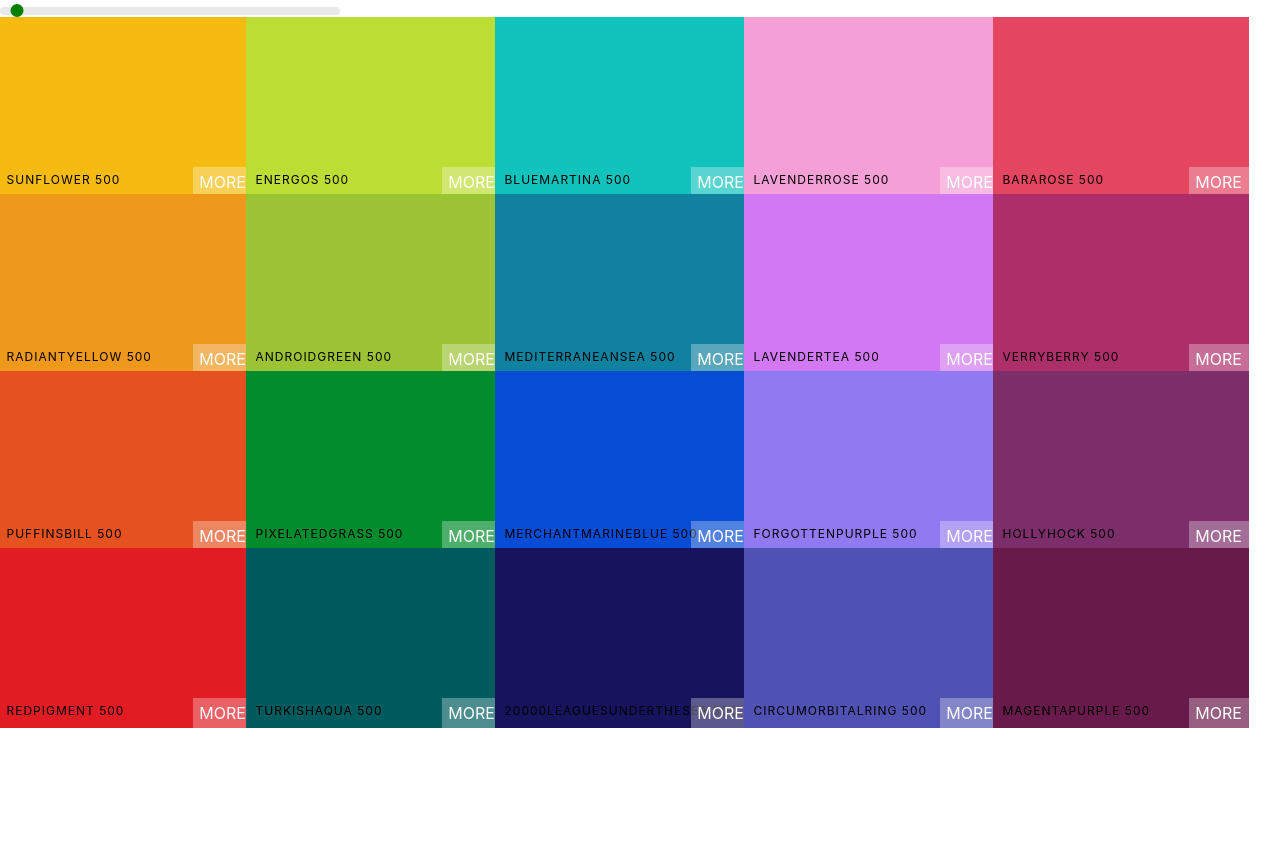
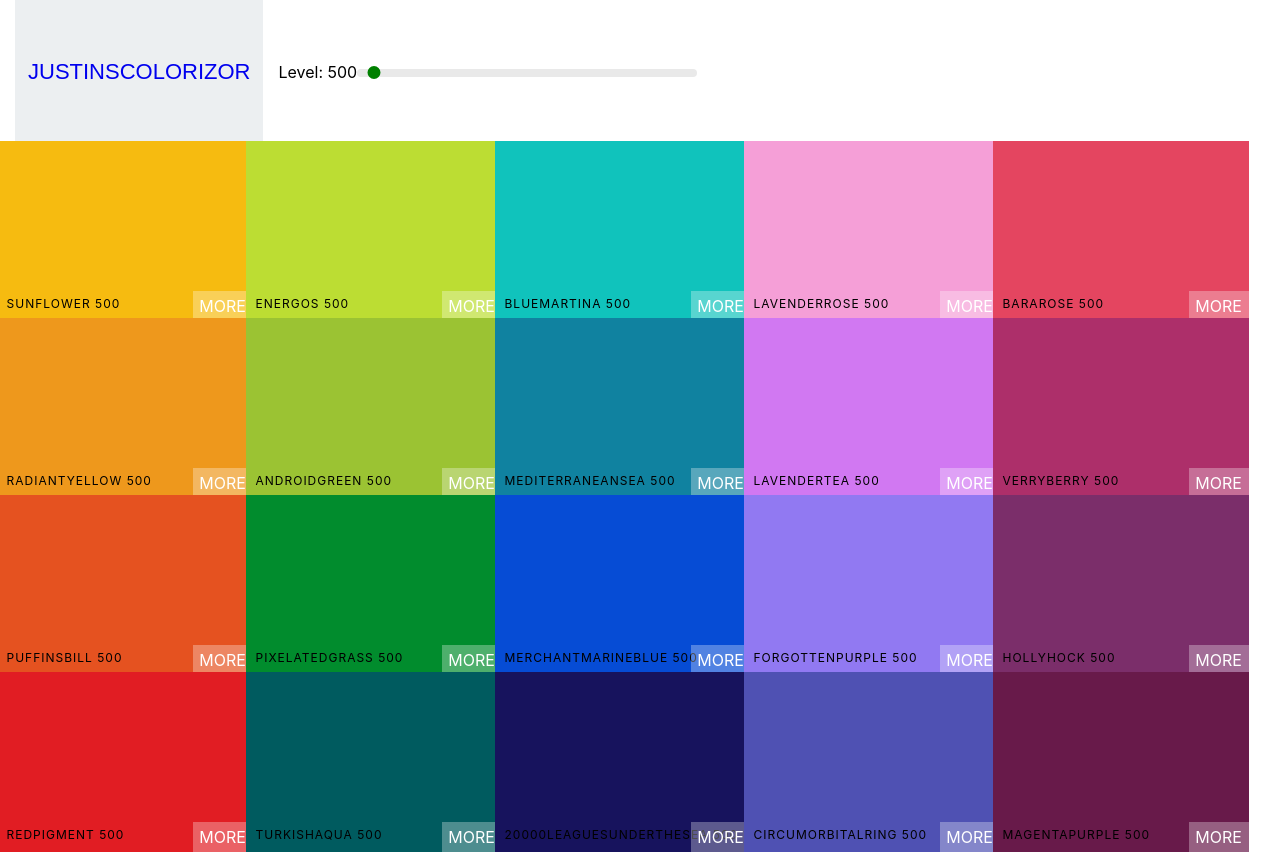
Before and after one commit to JustinWozniak/ReactUIColours, a React (Create React App) app: page / in a window 1280 px wide. Before the commit the page ends 800 px from the top, so only its background shows below. Built offline with nearby package versions, Linux system fonts and the light colour scheme.

Commit message:
add navbar and nav css

```diff
--- /dev/null
+++ b/src/Navbar.js
@@ -0,0 +1,33 @@
+import React, { Component } from 'react'
+import 'rc-slider/assets/index.css'
+import './navbar.css'
+import Slider from 'rc-slider'
+
+
+
+class Navbar extends Component {
+    render() {
+        const { level, changeLevel } = this.props
+        return (
+            <header className='navbar'>
+                <div className='logo'>
+                    <a href='./'>JUSTINSCOLORIZOR</a>
+                </div>
+                <div className='slider-container'>
+                <span>Level: {level}</span>
+                    <div className='slider'>
+                        <Slider
+                            defualt={level}
+                            min={100}
+                            max={900}
+                            step={100}
+                            onAfterChange={changeLevel}
+                        />
+                    </div>
+                </div>
+            </header>
+        )
+    }
+}
+
+export default Navbar
--- a/src/Palette.css
+++ b/src/Palette.css
@@ -5,29 +5,3 @@
 .palette-colors {
   height: 90%;
 }
-
-.slider {
-  width: 340px;
-  margin: 0 10 px;
-  display: inline-block;
-}
-.rc-slider-track {
-  background-color: transparent;
-}
-
-.rc-slider-handle,
-.rc-slider-handle:active,
-.rc-slider-handle:focus,
-.rc-slider-handle:hover {
-  background-color: green;
-  outline: none;
-  border: 2px solid green;
-  box-shadow: none;
-  width: 13px;
-  height: 13px;
-  margin-left: 17px;
-  margin-top: -3px;
-}
-.rc-slider-rail {
-  height: 8px;
-}
--- a/src/Palette.js
+++ b/src/Palette.js
@@ -1,8 +1,7 @@
 import React, { Component } from 'react'
 import ColorBox from './ColorBox'
-import 'rc-slider/assets/index.css'
 import './Palette.css'
-import Slider from 'rc-slider'
+import Navbar from './Navbar'
 
 
 
@@ -30,16 +29,10 @@
         ));
         return (
             <div className='palette'>
-                <div className='slider'>
-                    <Slider
-                        defualt={level}
-                        min={100}
-                        max={900}
-                        step={100}
-                        onAfterChange={this.changeLevel}
-                    />
-                </div>
-                {/* Navbar Goes Here */}
+                <Navbar
+                    level={level}
+                    changeLevel={this.changeLevel}
+                />
                 <div className='palette-colors'>
                     {colorBoxes}
                 </div>
--- /dev/null
+++ b/src/navbar.css
@@ -0,0 +1,48 @@
+.navbar {
+  display: flex;
+  align-items: center;
+  align-content: flex-start;
+  height: 18vh;
+}
+.logo {
+  margin: 15px;
+  padding: 0 13px;
+  font-size: 22px;
+  background-color: #eceff1;
+  font-family:fantasy;
+  height: 100%;
+  display: flex;
+  align-items: center;
+}
+
+.logo a{
+  text-decoration: none;
+
+}
+
+
+.slider {
+    width: 340px;
+    margin: 0 10 px;
+    display: inline-block;
+  }
+  .rc-slider-track {
+    background-color: transparent;
+  }
+
+  .rc-slider-handle,
+  .rc-slider-handle:active,
+  .rc-slider-handle:focus,
+  .rc-slider-handle:hover {
+    background-color: green;
+    outline: none;
+    border: 2px solid green;
+    box-shadow: none;
+    width: 13px;
+    height: 13px;
+    margin-left: 17px;
+    margin-top: -3px;
+  }
+  .rc-slider-rail {
+    height: 8px;
+  }
```
